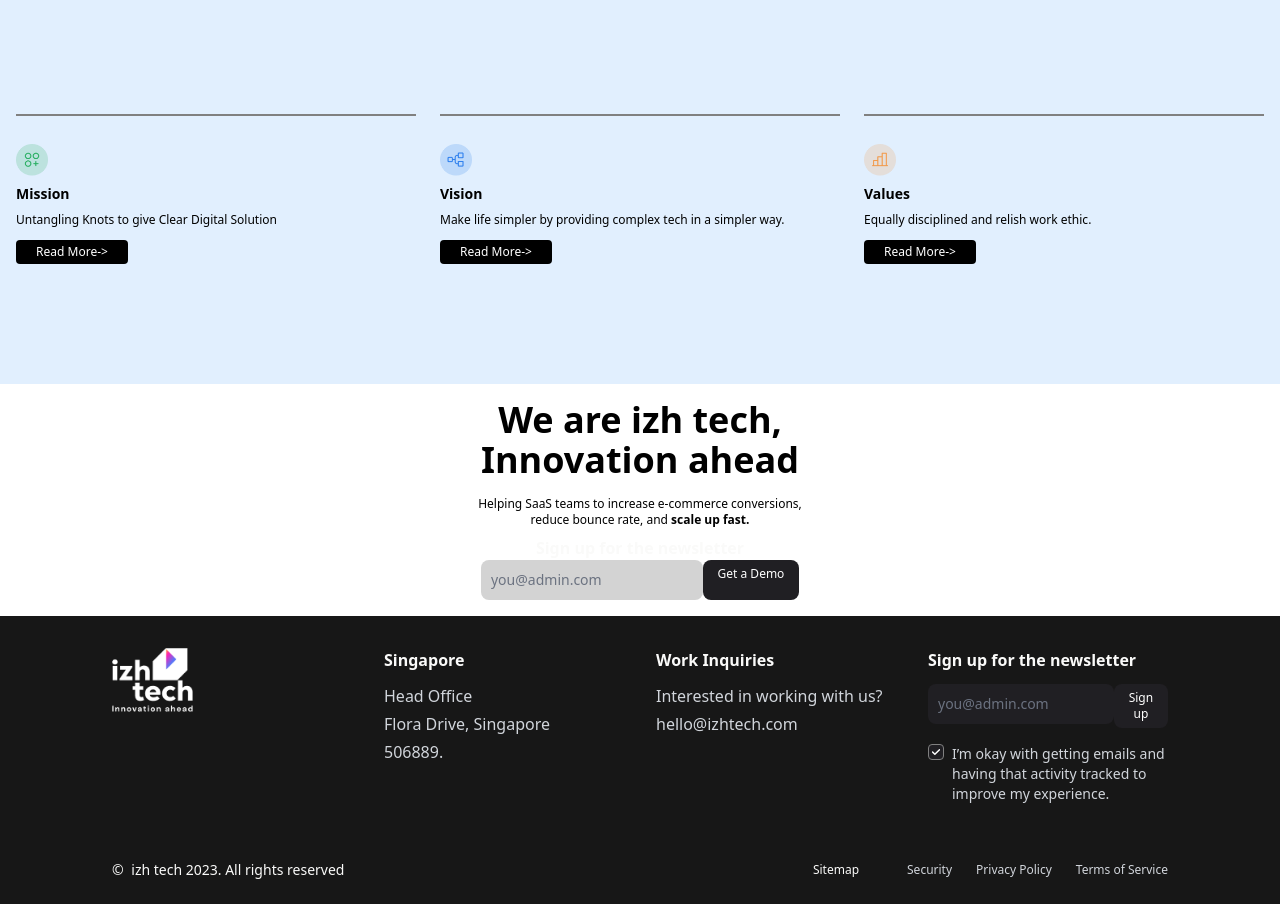
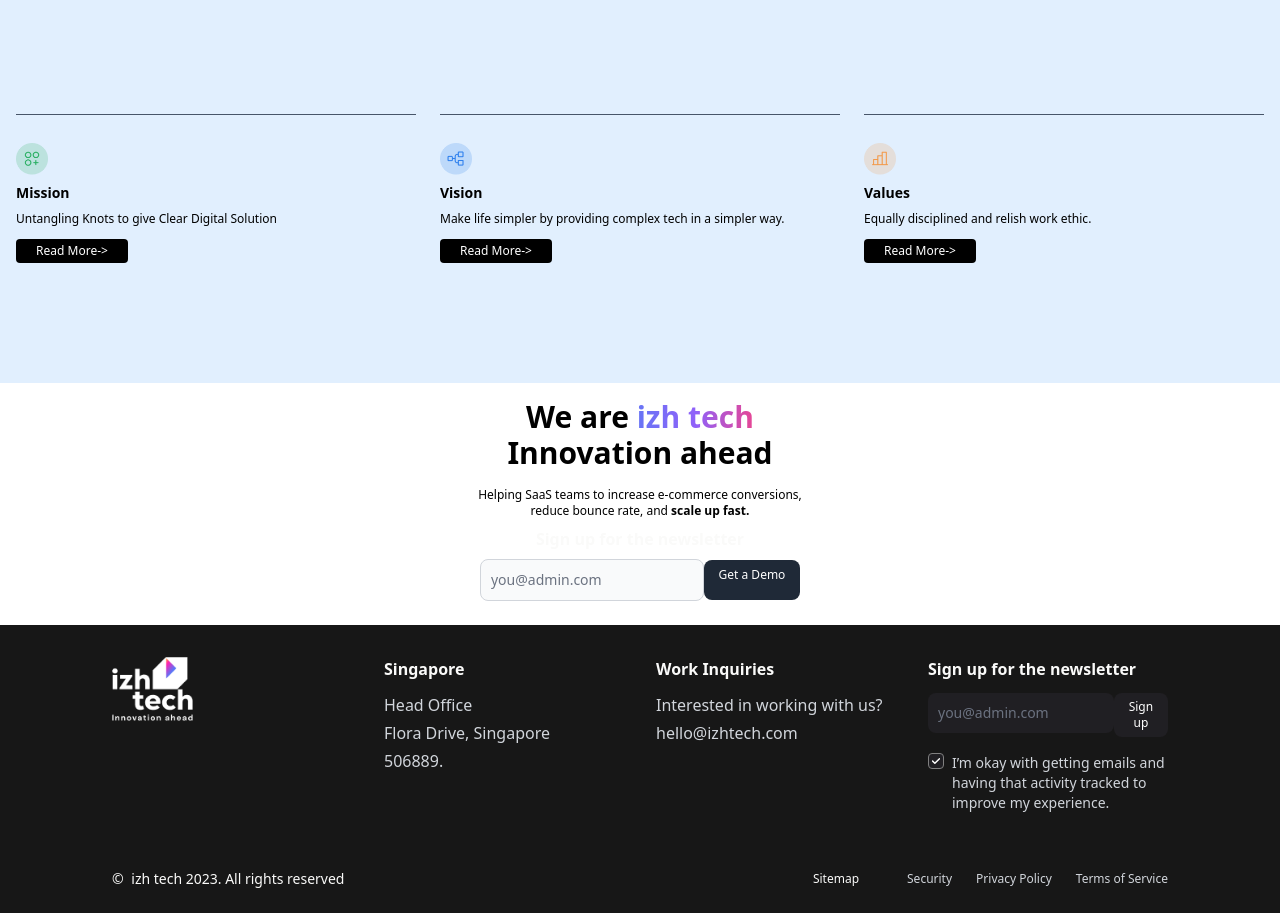
Before and after one commit to RexKnar/izhtech-react-latest, a React (Vite) app: page / in a window 1280 px wide. Shown: the part 1606-2519 px from the top of the page. Built offline with nearby package versions, Linux system fonts and the light colour scheme.

Commit message:
Corrections in some styles on banner and mission statement.

```diff
--- a/src/pages/home/components/Banner.tsx
+++ b/src/pages/home/components/Banner.tsx
@@ -28,7 +28,7 @@
 
         <div className="flex flex-col w-full gap-6 px-4 py-8 md:flex-row md:py-24 lg:flex-row lg:flex-wrap lg:justify-center">
 
-       <div className="flex flex-col py-2 md:flex-1 lg:w-1/4" style={{ borderTop: '2px solid grey' }}>
+       <div className="flex flex-col py-2 border-t border-slate-600 md:flex-1 lg:w-1/4 ">
     <img src="/images/bannar1/mission.png" alt="Image" className="w-8 h-8 mt-5" />
     <h2 className="pt-2 text-sm font-bold">Mission</h2>
     <p className="pt-2 pb-3 text-xs">Untangling Knots to give Clear Digital Solution</p>
@@ -37,7 +37,7 @@
     </button>
   </div>
 
-<div className="flex flex-col py-2 md:flex-1 lg:w-1/4" style={{ borderTop: '2px solid grey' }}>
+<div className="flex flex-col py-2 border-t md:flex-1 lg:w-1/4 border-slate-600">
   <img src="/images/bannar1/vision.png" alt="Image" className="w-8 h-8 mt-5" />
   <h2 className="pt-2 text-sm font-bold">Vision</h2>
   <p className="pt-2 pb-3 text-xs">Make life simpler by providing complex tech in a simpler way.</p>
@@ -46,7 +46,7 @@
   </button>
 </div>
 
-<div className="flex flex-col py-2 md:flex-1 lg:w-1/4" style={{ borderTop: '2px solid grey' }}>
+<div className="flex flex-col py-2 border-t md:flex-1 lg:w-1/4 border-slate-600">
   <img src="/images/bannar1/values.png" alt="Image" className="w-8 h-8 mt-5" />
   <h2 className="pt-2 text-sm font-bold">Values</h2>
   <p className="pt-2 pb-3 text-xs">Equally disciplined and relish work ethic.</p>
--- a/src/pages/home/components/Missionstatement.tsx
+++ b/src/pages/home/components/Missionstatement.tsx
@@ -5,8 +5,8 @@
   return (
     <section className="flex items-center justify-center py-4 bg-white">
       <div className="text-center">
-        <h1 className="font-bold text-md 2xl:text-7xl lg:text-4xl md:text-4xl sm:text-4xl">
-          We are izh tech,<br />
+        <h1 className="font-bold text-md lg:text-3xl md:text-3xl sm:text-3xl">
+          We are  <span className="text-transparent bg-gradient-to-r from-indigo-500 via-purple-500 to-pink-500 bg-clip-text">izh tech</span> <br />
           Innovation ahead
         </h1>
         <p className="pt-4 pb-2 text-xs">
@@ -19,22 +19,16 @@
           </h2>
           <Footer.LinkGroup col>
   <div className="max-w-md">
-              <div className="flex flex-wrap items-center">
+    <div className="flex items-center">
       <TextInput
-                  className="text-slate-800"
+        className="py-2 border-transparent w-46 text-slate-800"
         id="email"
         type="email"
-                  style={{ backgroundColor: "#D3D3D3", border: "none" }}
         placeholder="you@admin.com"
         required
       />
       <Button
-                  className="w-24 h-10 text-slate-800"
-                  style={{
-                    backgroundColor: "#201f23",
-                    border: "none",
-                    color: "#FFFFFF",
-                  }}
+        className="w-24 h-10 text-white bg-gray-800"
         size="xs"
       >
         Get a Demo
@@ -42,6 +36,7 @@
     </div>
   </div>
 </Footer.LinkGroup>
+
         </div>
       </div>
     </section>
```
Lines whose indentation alone changed are shown as unchanged.
